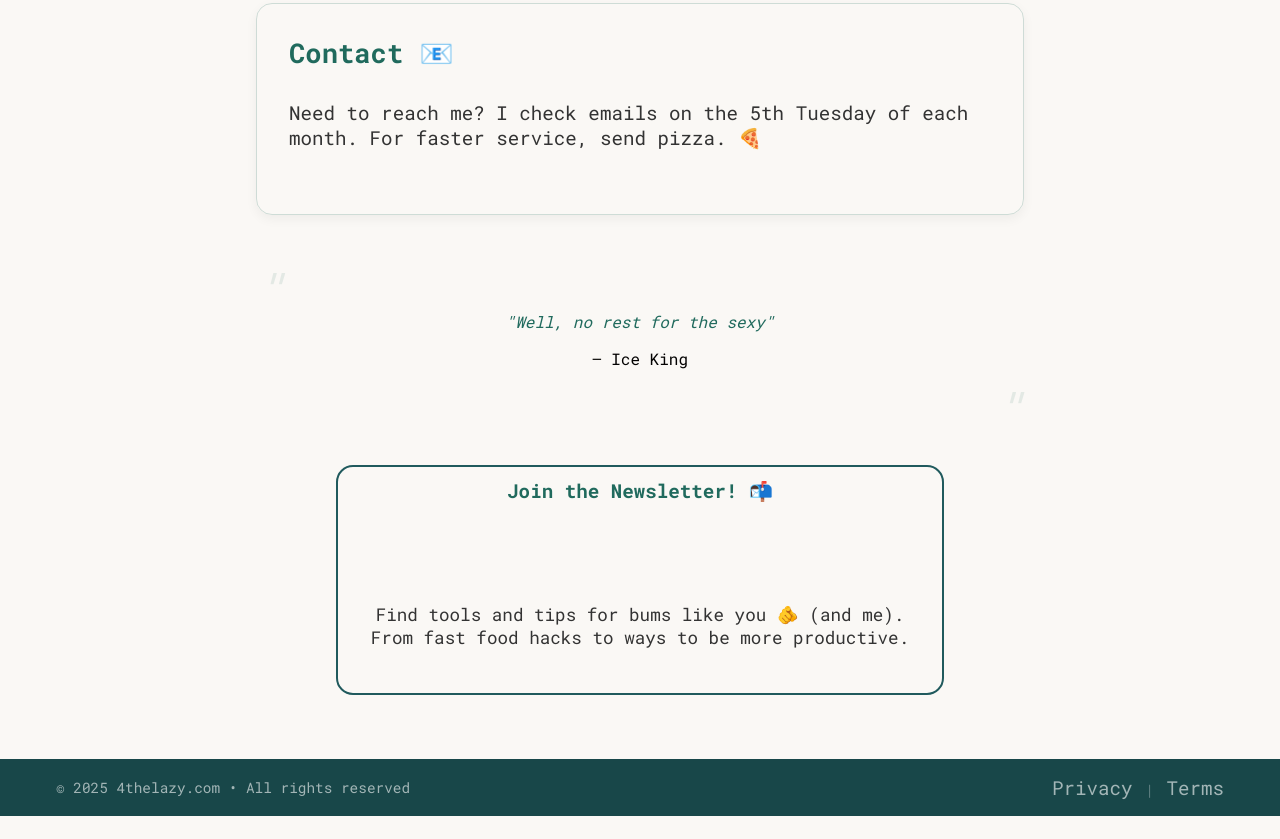
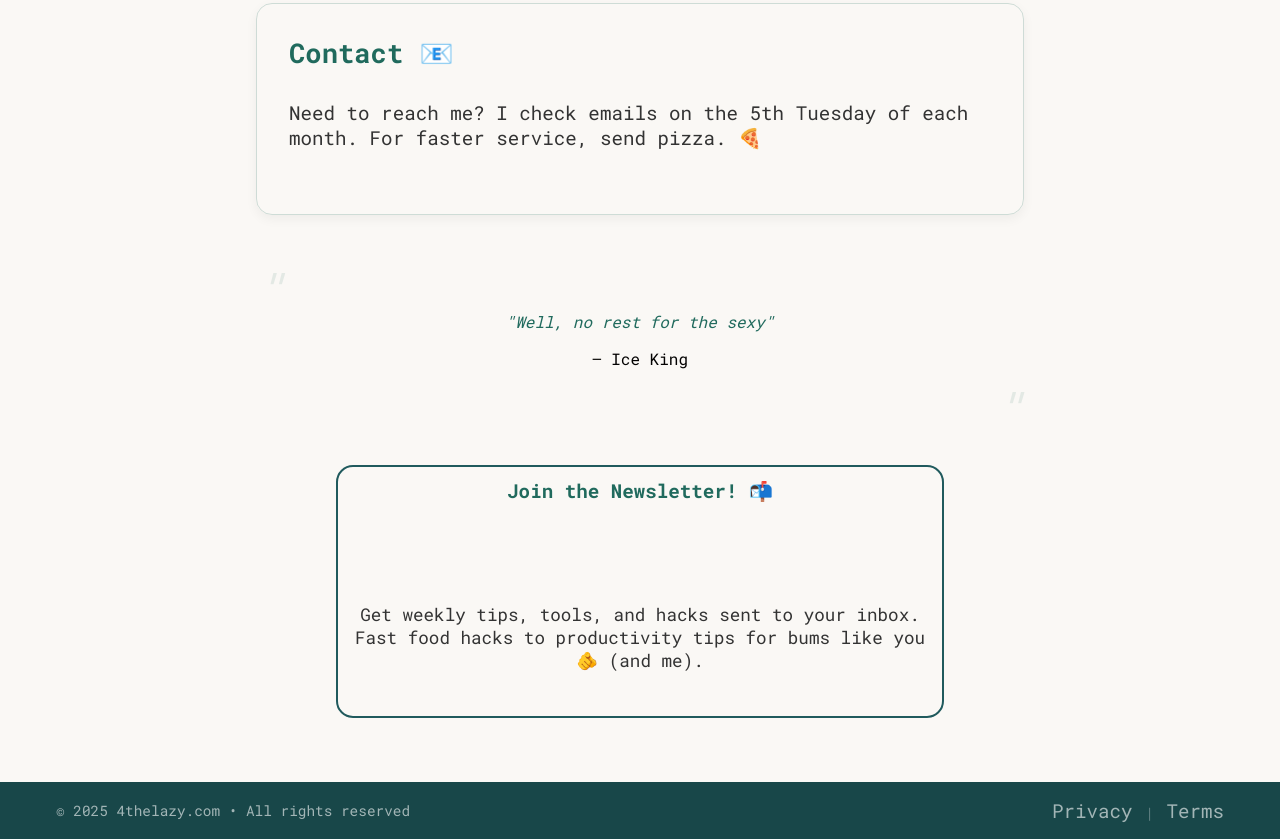
Before and after one commit to rond3vs/4thelazy, an Astro site: page /about in a window 1280 px wide. Shown: the part 1824-2663 px from the top of the page. Before the commit the page ends 2640 px from the top, so only its background shows below. Built offline with nearby package versions, Linux system fonts and the light colour scheme; Astro itself is replaced by a stand-in of ours; grey boxes are pictures that could not be loaded.

Commit message:
update newsletter description

```diff
--- a/src/components/Newsletter.astro
+++ b/src/components/Newsletter.astro
@@ -9,7 +9,7 @@
       </div>
     </form>
     <p class="newsletter-description">
-      Find tools and tips for bums like you 🫵 (and me). <br> From fast food hacks to ways to be more productive.
+      Get weekly tips, tools, and hacks sent to your inbox. Fast food hacks to productivity tips for bums like you 🫵 (and me).
     </p>
   </div>
 
```
